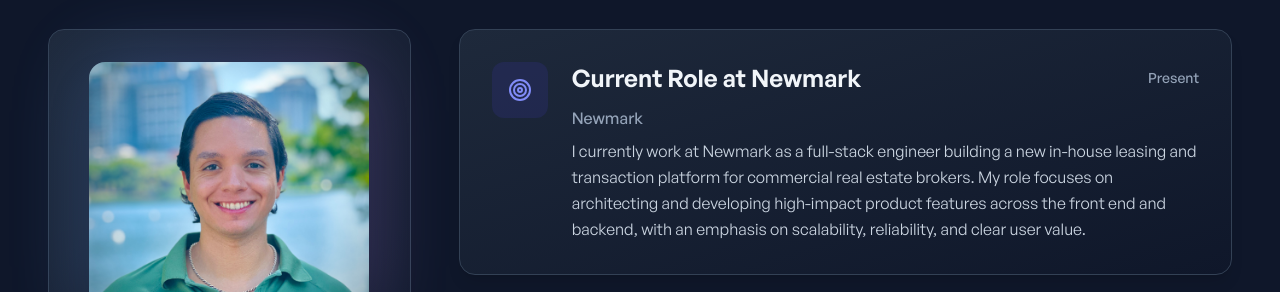
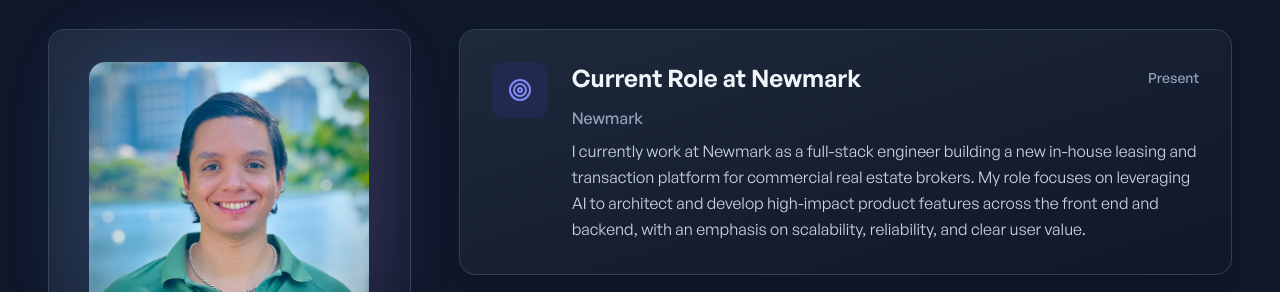
Before and after one commit to Don-Joel/Me, a Next.js app: page / in a window 1280 px wide. Shown: the part 1060-1352 px from the top of the page. Built offline with nearby package versions, Linux system fonts and the light colour scheme.

Commit message:
updating bio

```diff
--- a/components/about/AboutMeBio.jsx
+++ b/components/about/AboutMeBio.jsx
@@ -17,7 +17,7 @@
       period: "Present",
       company: "Newmark",
       description:
-        "I currently work at Newmark as a full-stack engineer building a new in-house leasing and transaction platform for commercial real estate brokers. My role focuses on architecting and developing high-impact product features across the front end and backend, with an emphasis on scalability, reliability, and clear user value.",
+        "I currently work at Newmark as a full-stack engineer building a new in-house leasing and transaction platform for commercial real estate brokers. My role focuses on leveraging AI to architect and develop high-impact product features across the front end and backend, with an emphasis on scalability, reliability, and clear user value.",
       iconBg: "bg-indigo-100 dark:bg-indigo-900/30",
       iconColor: "text-indigo-600 dark:text-indigo-400",
     },
```
